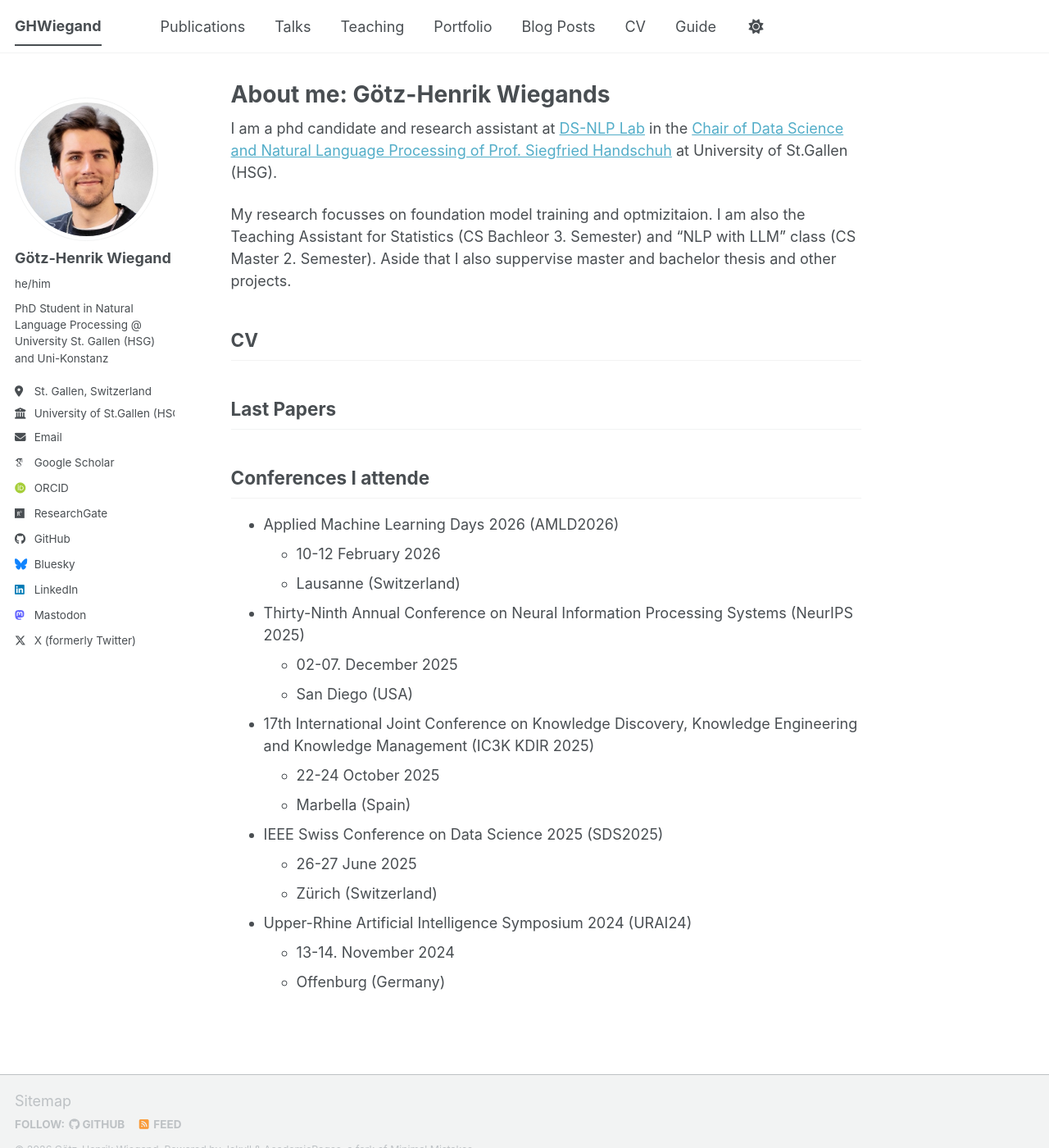
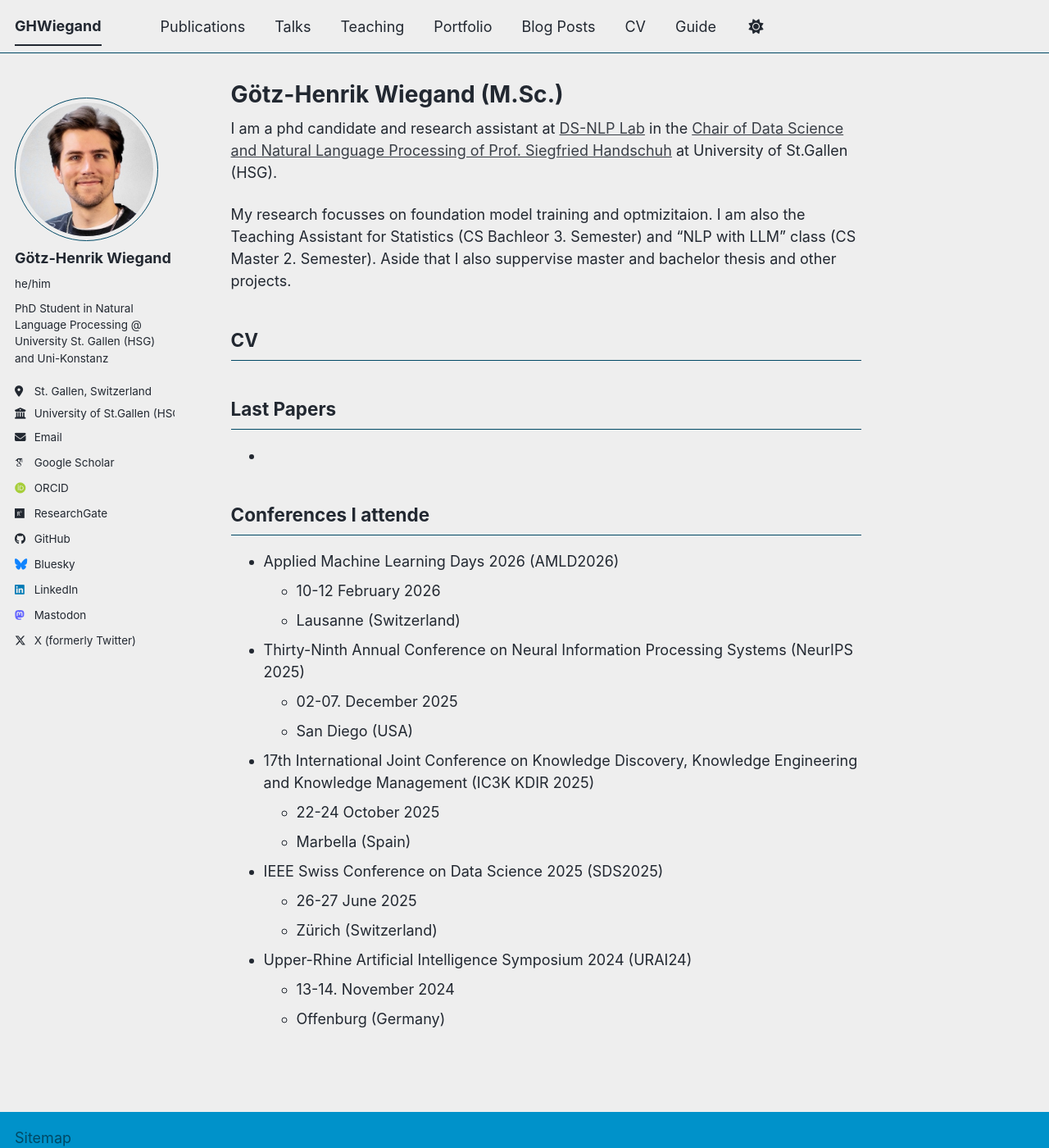
Before and after one commit to ghwiegand/ghwiegand.github.io, a Jekyll site: the page built from _pages/about.md, in a window 1280 px wide and 1400 px high. Shown: the whole window at 82% size. Built offline with Jekyll 4.4.1, drawn with Linux system fonts in a browser that asks for light colours; some web fonts are replaced; a script bundle is joined from its source files by our own code; library files that are not in the unit come from our copies.

Commit message:
test out air

```diff
--- a/_config.yml
+++ b/_config.yml
@@ -8,7 +8,7 @@
 
 # Basic Site Settings
 locale                   : "en-US"
-site_theme               : "default" # The available themes options are "default", "air", "sunrise", "mint", "dirt" and "contrast"
+site_theme               : "air" # The available themes options are "default", "air", "sunrise", "mint", "dirt" and "contrast"
 title                    : "GHWiegand"
 title_separator          : "-"
 name                     : &name "Götz-Henrik Wiegand"
--- a/_pages/about.md
+++ b/_pages/about.md
@@ -1,6 +1,6 @@
 ---
 permalink: /
-title: "About me: Götz-Henrik Wiegands"
+title: "Götz-Henrik Wiegand (M.Sc.)"
 author_profile: true
 redirect_from:
   - /about/
@@ -15,7 +15,7 @@
 
 
 ## Last Papers
-
+-
 
 ## Conferences I attende
 - Applied Machine Learning Days 2026 (AMLD2026)
```
